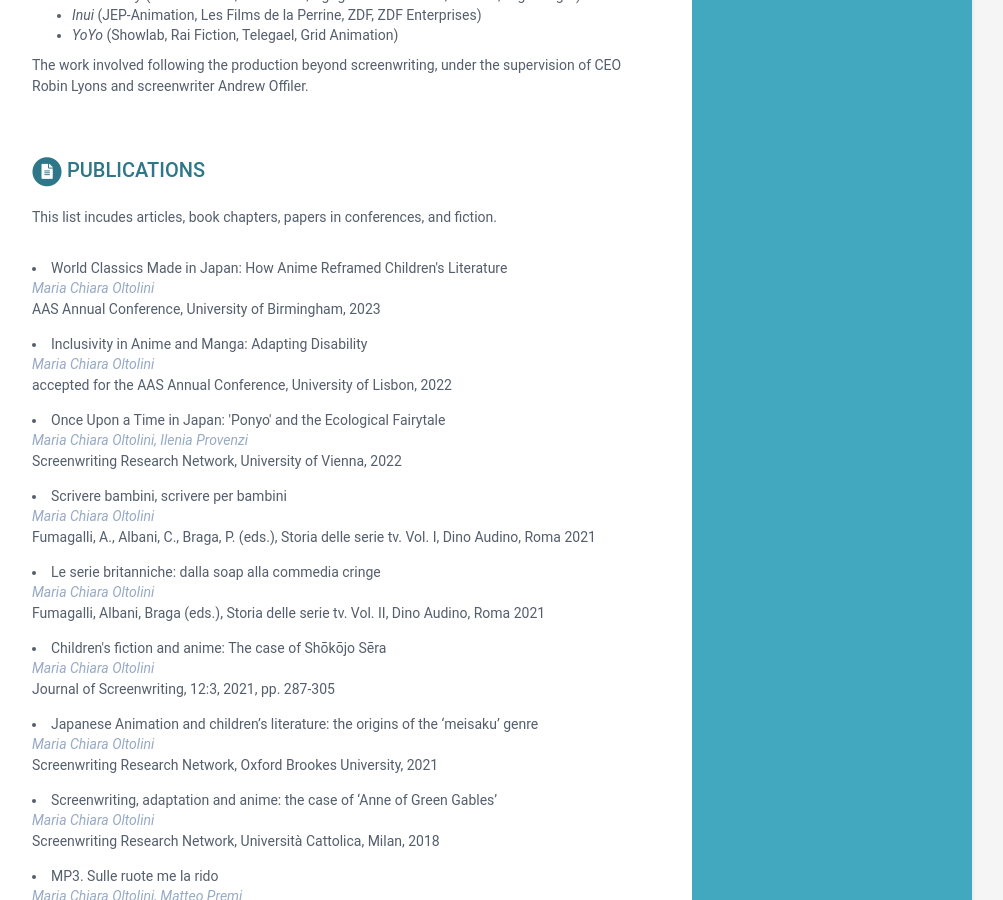
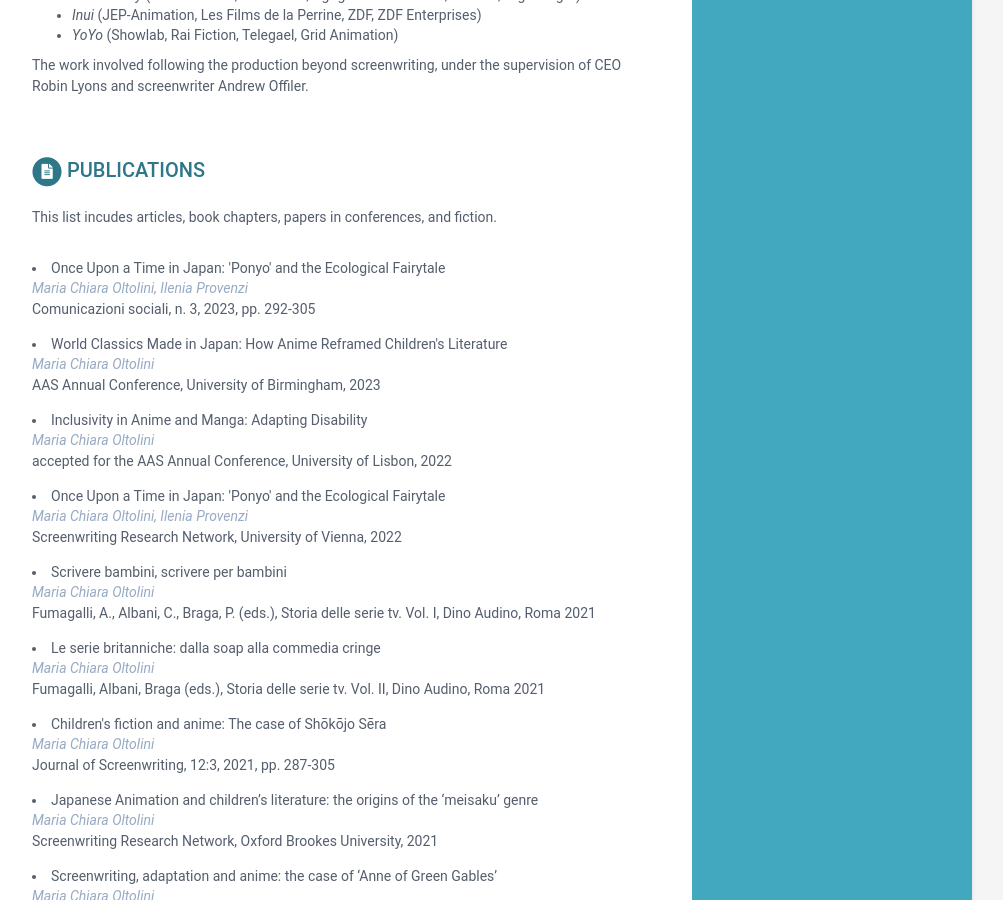
Before and after one commit to machioltolini/machioltolini.github.io, a Jekyll site: the page built from index.html, in a window 1280 px wide and 900 px high, scrolled down 1925 px. Shown: the whole window, without its empty margins (168-1171 px from the left). Built offline with Jekyll 4.4.1, drawn with Linux system fonts in a browser that asks for light colours.

Commit message:
Update data.yml

```diff
--- a/_data/data.yml
+++ b/_data/data.yml
@@ -175,6 +175,11 @@ publications:
       This list incudes articles, book chapters, papers in conferences, and fiction.
     papers:
 
+      - title: "Once Upon a Time in Japan: 'Ponyo' and the Ecological Fairytale"
+        link:
+        authors: Maria Chiara Oltolini, Ilenia Provenzi
+        reference: "Comunicazioni sociali, n. 3, 2023, pp. 292-305"
+
       - title: "World Classics Made in Japan: How Anime Reframed Children's Literature"
         link:
         authors: Maria Chiara Oltolini
```
